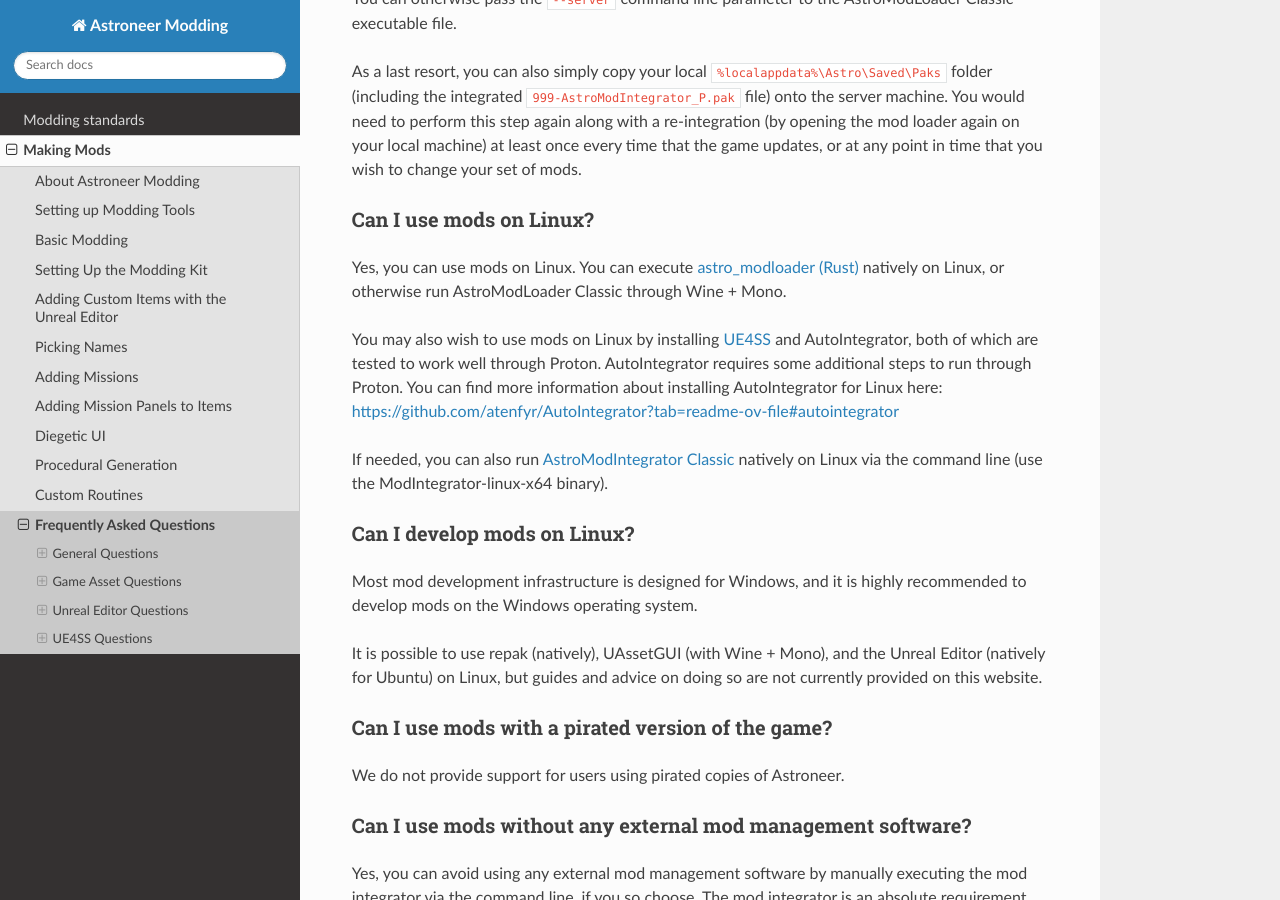
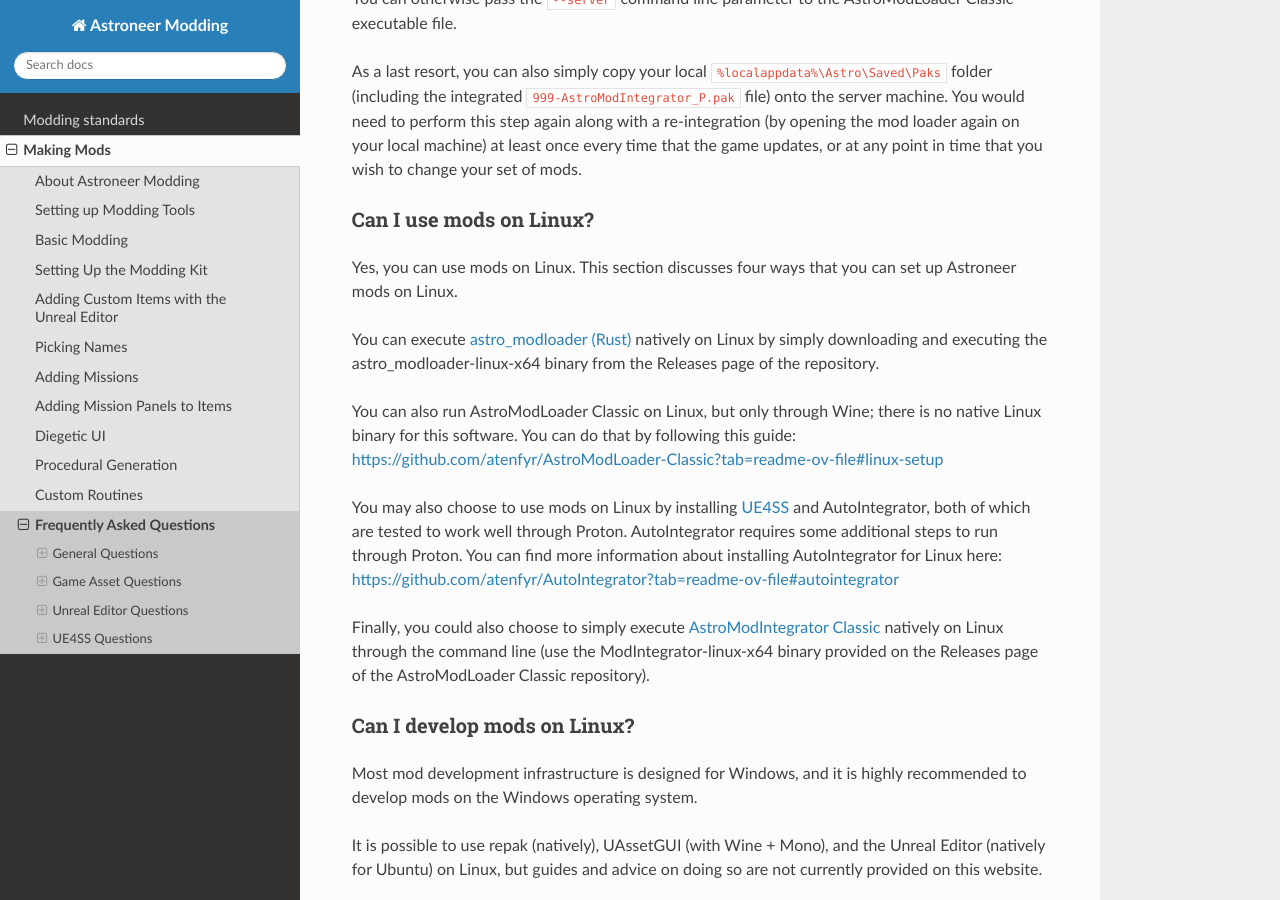
Before and after one commit to AstroTechies/astroneermodding, a Sphinx documentation site: the page built from docs/guides/faq.rst, in a window 1280 px wide and 900 px high, scrolled down 3491 px. Built offline with Sphinx 7.4.7 and the Read the Docs theme 3.1.0, drawn with Linux system fonts in a browser that asks for light colours.

Commit message:
elaborate on linux modding options

```diff
--- a/docs/guides/faq.rst
+++ b/docs/guides/faq.rst
@@ -48,11 +48,15 @@
 
 Can I use mods on Linux?
 ^^^^^^^^^^^^^^^^^^^^^^^^^^^^^^^^^^^^^^^^^^^^^^^^^^^^^^^^^^^^^^^^^^^^^^^^^^^^^^^^^^^^^^
-Yes, you can use mods on Linux. You can execute `astro_modloader (Rust)`_ natively on Linux, or otherwise run AstroModLoader Classic through Wine + Mono.
+Yes, you can use mods on Linux. This section discusses four ways that you can set up Astroneer mods on Linux.
 
-You may also wish to use mods on Linux by installing `UE4SS`_ and AutoIntegrator, both of which are tested to work well through Proton. AutoIntegrator requires some additional steps to run through Proton. You can find more information about installing AutoIntegrator for Linux here: https://github.com/atenfyr/AutoIntegrator?tab=readme-ov-file#autointegrator
+You can execute `astro_modloader (Rust)`_ natively on Linux by simply downloading and executing the astro_modloader-linux-x64 binary from the Releases page of the repository.
 
-If needed, you can also run `AstroModIntegrator Classic`_ natively on Linux via the command line (use the ModIntegrator-linux-x64 binary).
+You can also run AstroModLoader Classic on Linux, but only through Wine; there is no native Linux binary for this software. You can do that by following this guide: https://github.com/atenfyr/AstroModLoader-Classic?tab=readme-ov-file#linux-setup
+
+You may also choose to use mods on Linux by installing `UE4SS`_ and AutoIntegrator, both of which are tested to work well through Proton. AutoIntegrator requires some additional steps to run through Proton. You can find more information about installing AutoIntegrator for Linux here: https://github.com/atenfyr/AutoIntegrator?tab=readme-ov-file#autointegrator
+
+Finally, you could also choose to simply execute `AstroModIntegrator Classic`_ natively on Linux through the command line (use the ModIntegrator-linux-x64 binary provided on the Releases page of the AstroModLoader Classic repository).
 
 .. _`astro_modloader (Rust)`: https://github.com/AstroTechies/astro_modloader/releases/latest
 .. _`AstroModIntegrator Classic`: https://github.com/atenfyr/AstroModLoader-Classic/releases/latest
```
